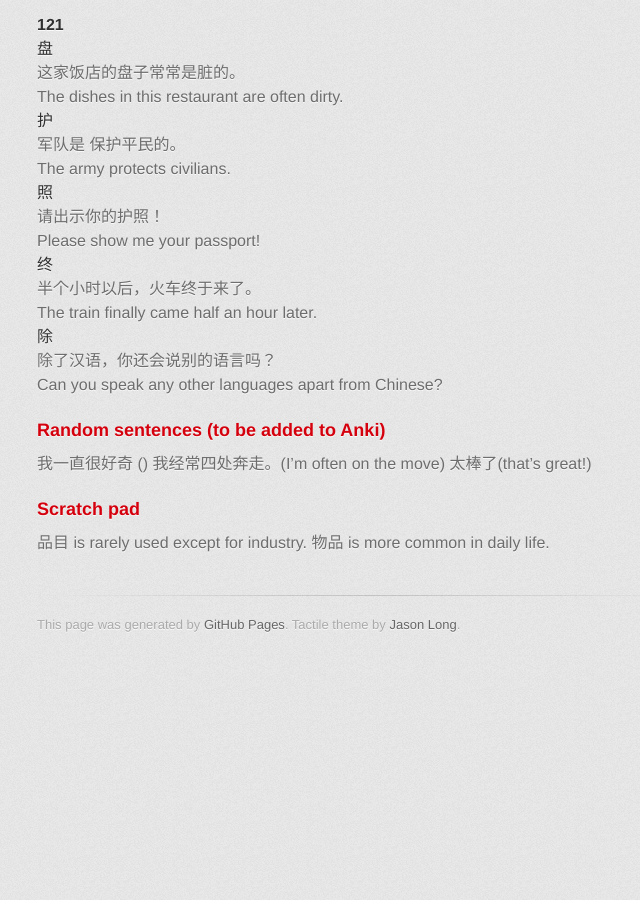
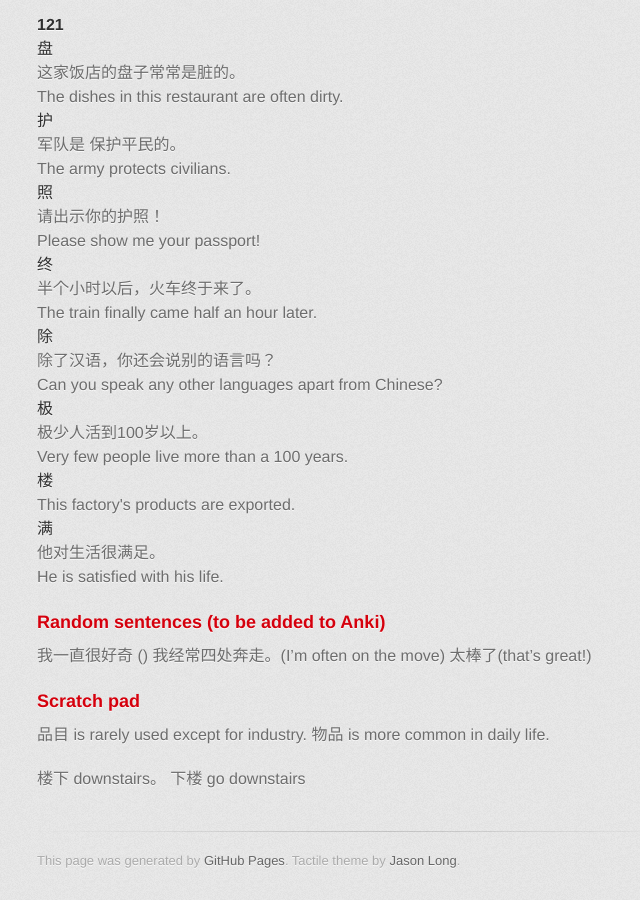
Before and after one commit to axiomiety/axiomiety.github.io, a Jekyll site: the page built from llog/mandarin.markdown, in a window 1280 px wide and 900 px high, scrolled down 8661 px. Shown: the whole window, without its empty margins (293-933 px from the left). Built offline with Jekyll 4.4.1, drawn with Linux system fonts in a browser that asks for light colours; nearby versions of some CDN libraries; some web fonts are replaced; before the commit the page ends 9325 px from its top, so only the background shows below that.

Commit message:
mandarin

```diff
--- a/llog/mandarin.markdown
+++ b/llog/mandarin.markdown
@@ -438,21 +438,21 @@ Character|Sentence|Translation
   <dt>除</dt>
   <dd>除了汉语，你还会说别的语言吗？</dd>
   <dd>Can you speak any other languages apart from Chinese?</dd>
+  <dt>极</dt>
+  <dd>极少人活到100岁以上。</dd>
+  <dd>Very few people live more than a 100 years.</dd>
   <dt></dt>
   <dd></dd>
   <dd></dd>
   <dt></dt>
   <dd></dd>
   <dd></dd>
-  <dt></dt>
+  <dt>楼</dt>
   <dd></dd>
-  <dd></dd>
-  <dt></dt>
-  <dd></dd>
-  <dd></dd>
-  <dt></dt>
-  <dd></dd>
-  <dd></dd>
+  <dd>This factory's products are exported.</dd>
+  <dt>满</dt>
+  <dd>他对生活很满足。</dd>
+  <dd>He is satisfied with his life.</dd>
 </dl>
 <!--
 <dl>
@@ -471,3 +471,5 @@ Character|Sentence|Translation
 ### Scratch pad
 
 品目 is rarely used except for industry. 物品 is more common in daily life.
+
+楼下 downstairs。 下楼 go downstairs
```
